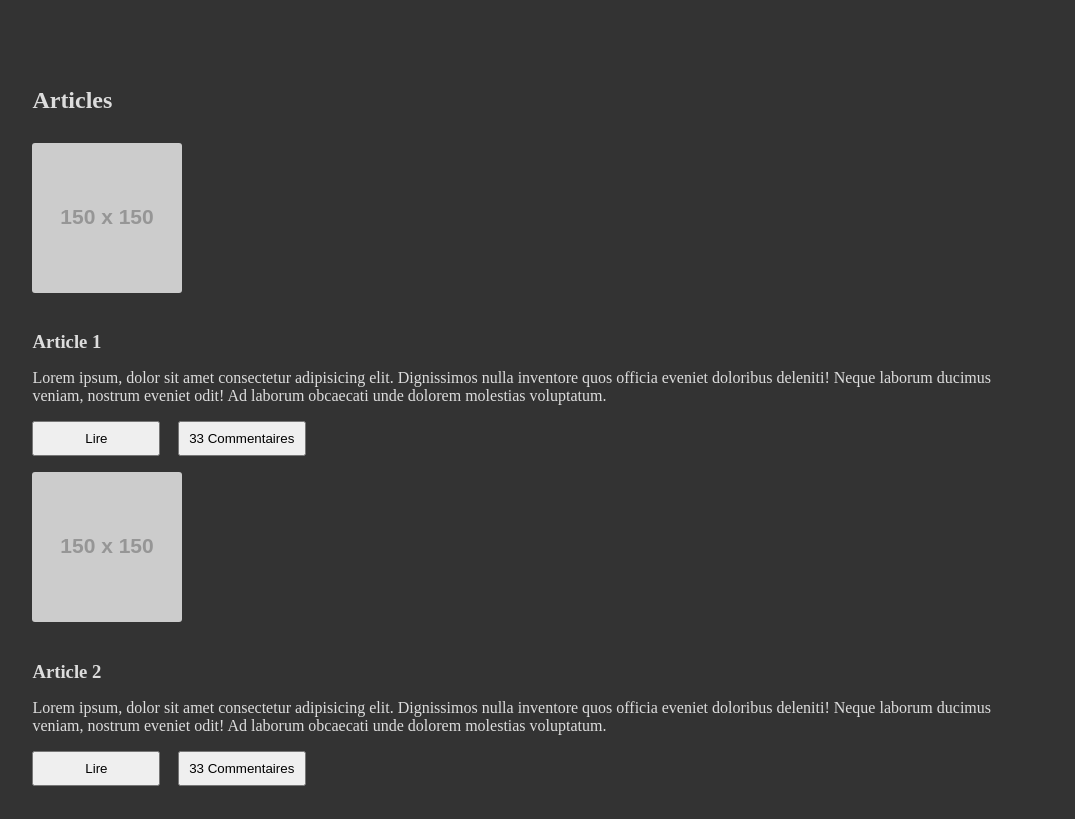
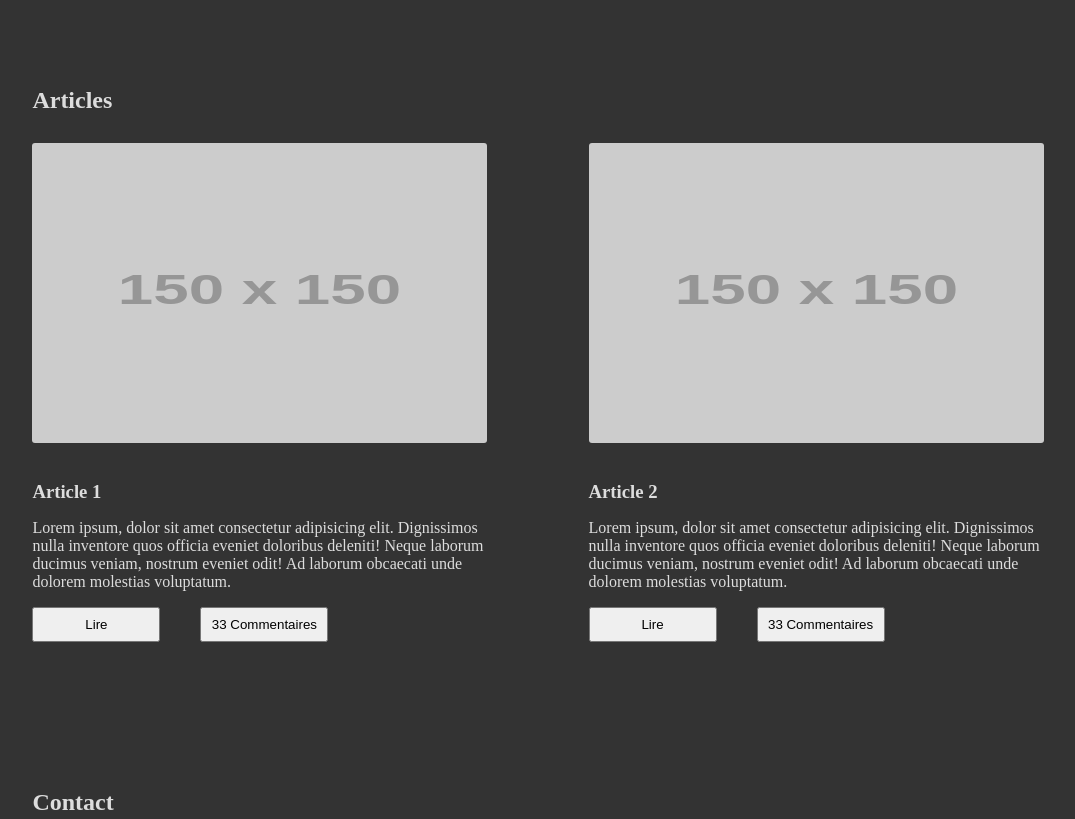
Before and after one commit to Nels18/Integration, a plain HTML site: page index.html in a window 1280 px wide. Shown: the part 1900-2719 px from the top of the page, without its empty margins (102-1177 px from the left). Drawn offline with Linux system fonts and the light colour scheme; placeholder pictures from the web are drawn by us.

Commit message:
Add flex layout in articles section

```diff
--- a/index.html
+++ b/index.html
@@ -78,20 +78,26 @@
         </section>
         <section class="articles-section" id="articles">
             <h2>Articles</h2>
+            <div class="articles-container">
                 <article>
                     <img src="https://via.placeholder.com/150" alt="ceci est un placeholder">
                     <h3>Article 1</h3>
                     <p>Lorem ipsum, dolor sit amet consectetur adipisicing elit. Dignissimos nulla inventore quos officia eveniet doloribus deleniti! Neque laborum ducimus veniam, nostrum eveniet odit! Ad laborum obcaecati unde dolorem molestias voluptatum.</p>
+                    <div class="articles-buttons">
                         <button>Lire</button>
                         <button>33 Commentaires</button>
+                    </div>
                 </article>
                 <article>
                     <img src="https://via.placeholder.com/150" alt="ceci est un placeholder">
                     <h3>Article 2</h3>
                     <p>Lorem ipsum, dolor sit amet consectetur adipisicing elit. Dignissimos nulla inventore quos officia eveniet doloribus deleniti! Neque laborum ducimus veniam, nostrum eveniet odit! Ad laborum obcaecati unde dolorem molestias voluptatum.</p>
+                    <div class="articles-buttons">
                         <button>Lire</button>
                         <button>33 Commentaires</button>
+                    </div>
                 </article>
+            </div>
         </section>
         <section class="contact-section" id="contact">
             <h2>Contact</h2>
--- a/style.css
+++ b/style.css
@@ -248,6 +248,33 @@ footer {
         height: 25%;
     }
 
+
+    /*** Articles ***/
+
+    .articles-container {
+        display: flex;
+        justify-content: space-between;
+    }
+
+    .articles-container article {
+        width: 45%;
+    }
+
+    .articles-container img {
+        height: 300px;
+        width: 100%;
+    }
+
+    .articles-buttons {
+        display: flex;
+        flex-direction: row;
+    }
+
+    .articles-buttons button {
+        margin-right: 3em;
+    }
+
+
     /*** Contact ***/
 
     .contact-section input:not([type="submit"]) {
```
Lines whose indentation alone changed are shown as unchanged.
